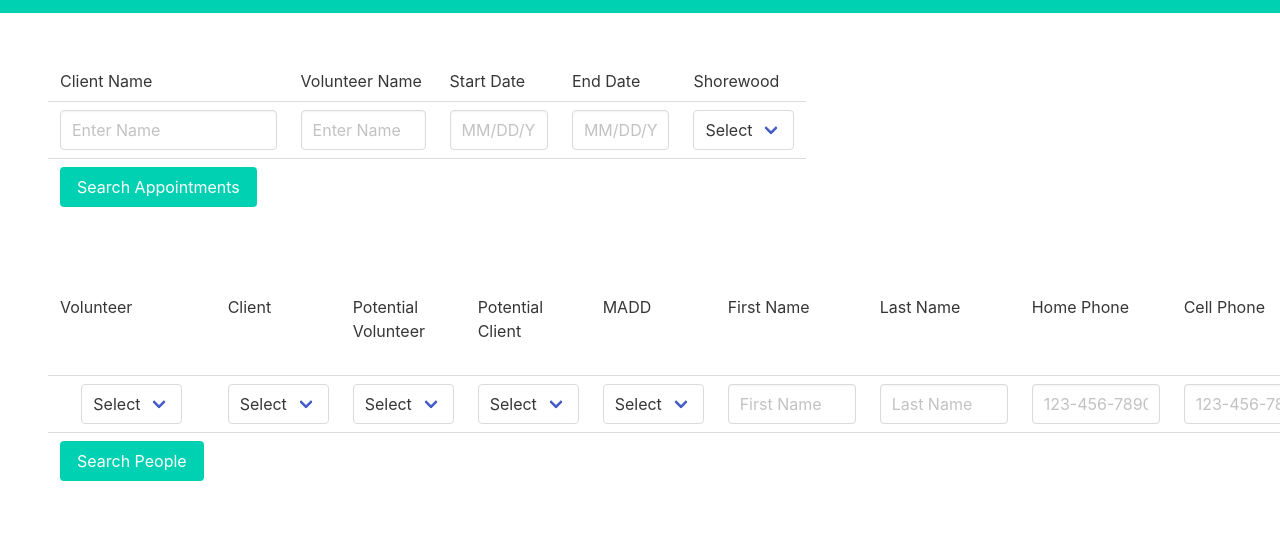
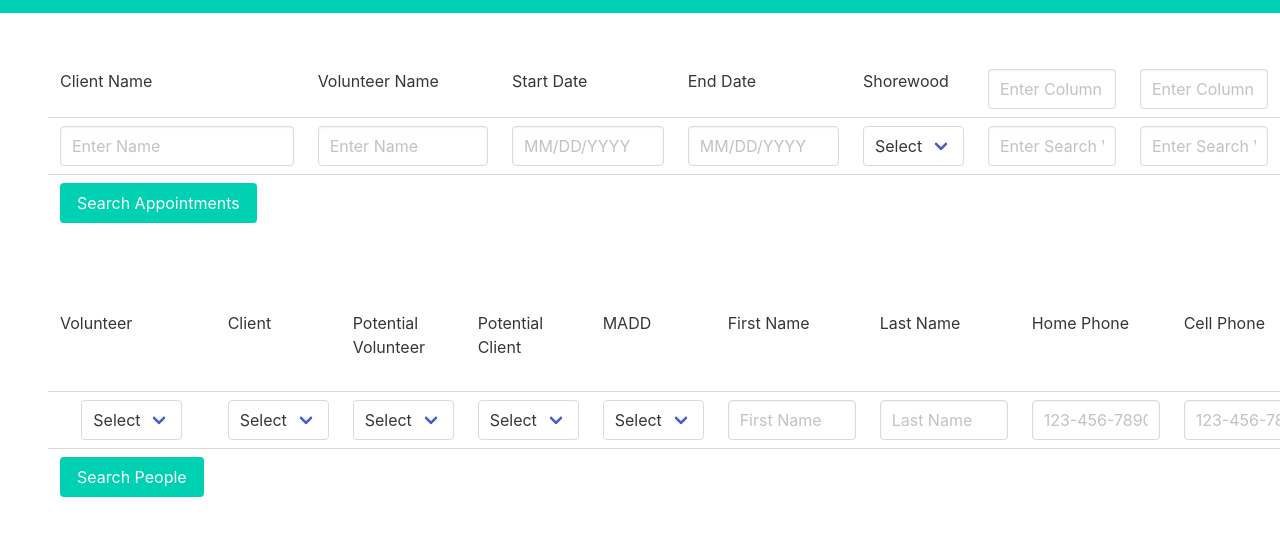
Before and after one commit to jjvilla6/IS424Final, a website: page index.html in a window 1280 px wide. Shown: the part 75-610 px from the top of the page. Drawn offline with nearby package versions, Linux system fonts and the light colour scheme.

Commit message:
Added Other Search Options

```diff
--- a/index.html
+++ b/index.html
@@ -135,7 +135,7 @@
 <body>
     <!-- Appointment Search Bar -->
     <div class="columns">
-        <div class="column is-three-fifths ml-6 mt-6">
+        <div class="column ml-6 mt-6">
             <div class="table-container" id="appointmentSearch">
                 <table class="table is-fullwidth">
                     <tr>
@@ -144,6 +144,16 @@
                         <td>Start Date</td>
                         <td>End Date</td>
                         <td>Shorewood</td>
+                        <td>
+                            <div class="control" style="width:8em;">
+                                <input class="input" type="text" placeholder="Enter Column Name" id="otherCol3">
+                            </div>
+                        </td>
+                        <td>
+                            <div class="control" style="width:8em;">
+                                <input class="input" type="text" placeholder="Enter Column name" id="otherCol4">
+                            </div>
+                        </td>
                     </tr>
                     <tr>
                         <td>
@@ -178,6 +188,16 @@
                                         </select>
                                     </div>
                                 </div>
+                            </div>
+                        </td>
+                        <td>
+                            <div class="control" style="width:8em;">
+                                <input class="input" type="text" placeholder="Enter Search Value" id="otherSearch3">
+                            </div>
+                        </td>
+                        <td>
+                            <div class="control" style="width:8em;">
+                                <input class="input" type="text" placeholder="Enter Search Value" id="otherSearch4">
                             </div>
                         </td>
 
@@ -222,6 +242,16 @@
                 <td>Vaccinated</td>
                 <td>Will NOT get vaccine</td>
                 <td>Prefers Vaccinated Only</td>
+                <td>
+                    <div class="control" style="width:8em;">
+                        <input class="input" type="text" placeholder="Enter Column Name" id="otherCol1">
+                    </div>
+                </td>
+                <td>
+                    <div class="control" style="width:8em;">
+                        <input class="input" type="text" placeholder="Enter Column name" id="otherCol2">
+                    </div>
+                </td>
             </tr>
             <tr>
                 <td style="text-align: center;">
@@ -431,6 +461,16 @@
                                 <option value="No">No</option>
                             </select>
                         </div>
+                    </div>
+                </td>
+                <td>
+                    <div class="control" style="width:8em;">
+                        <input class="input" type="text" placeholder="Enter Search Value" id="otherSearch1">
+                    </div>
+                </td>
+                <td>
+                    <div class="control" style="width:8em;">
+                        <input class="input" type="text" placeholder="Enter Search Value" id="otherSearch2">
                     </div>
                 </td>
             </tr>
```
